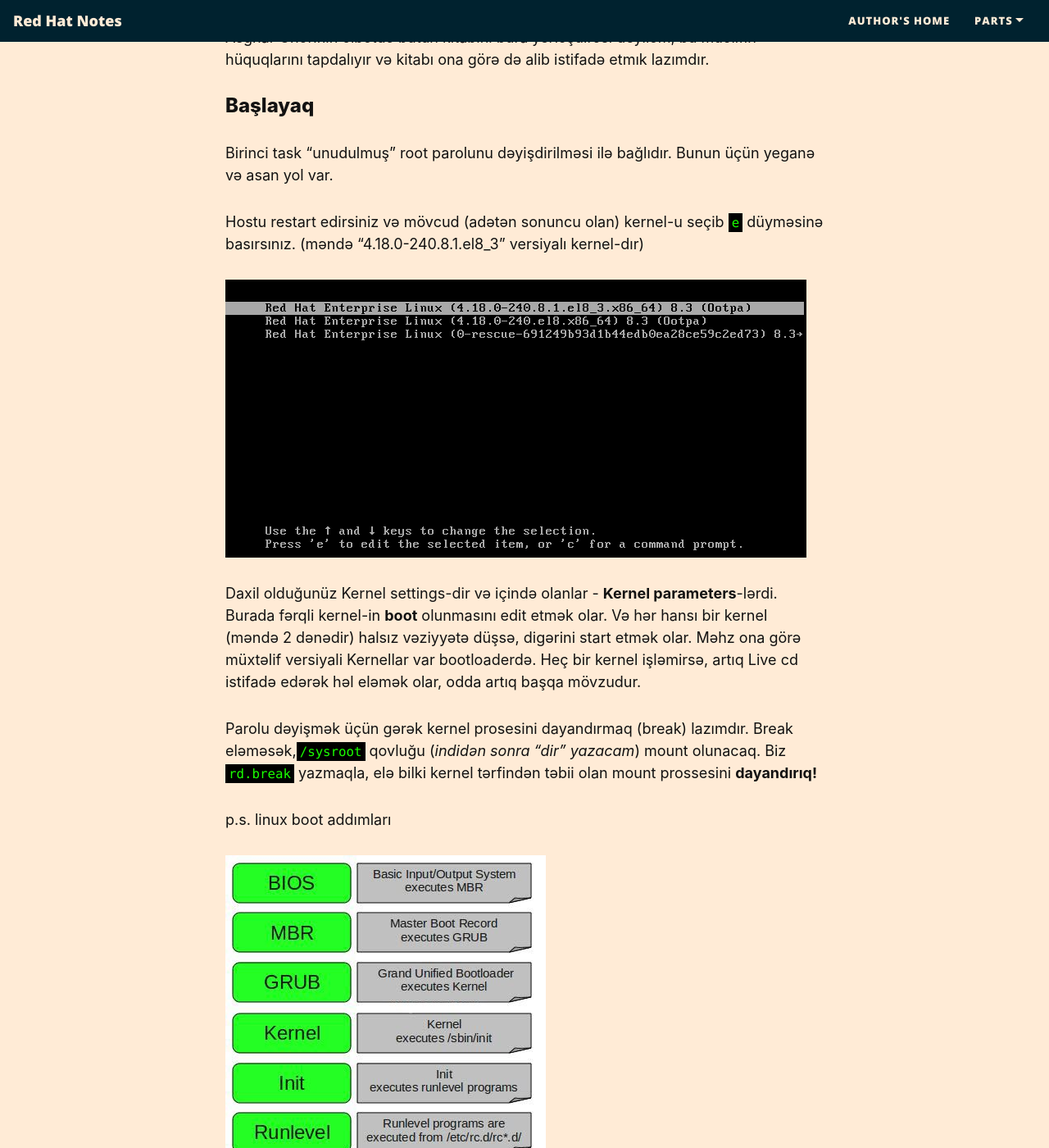
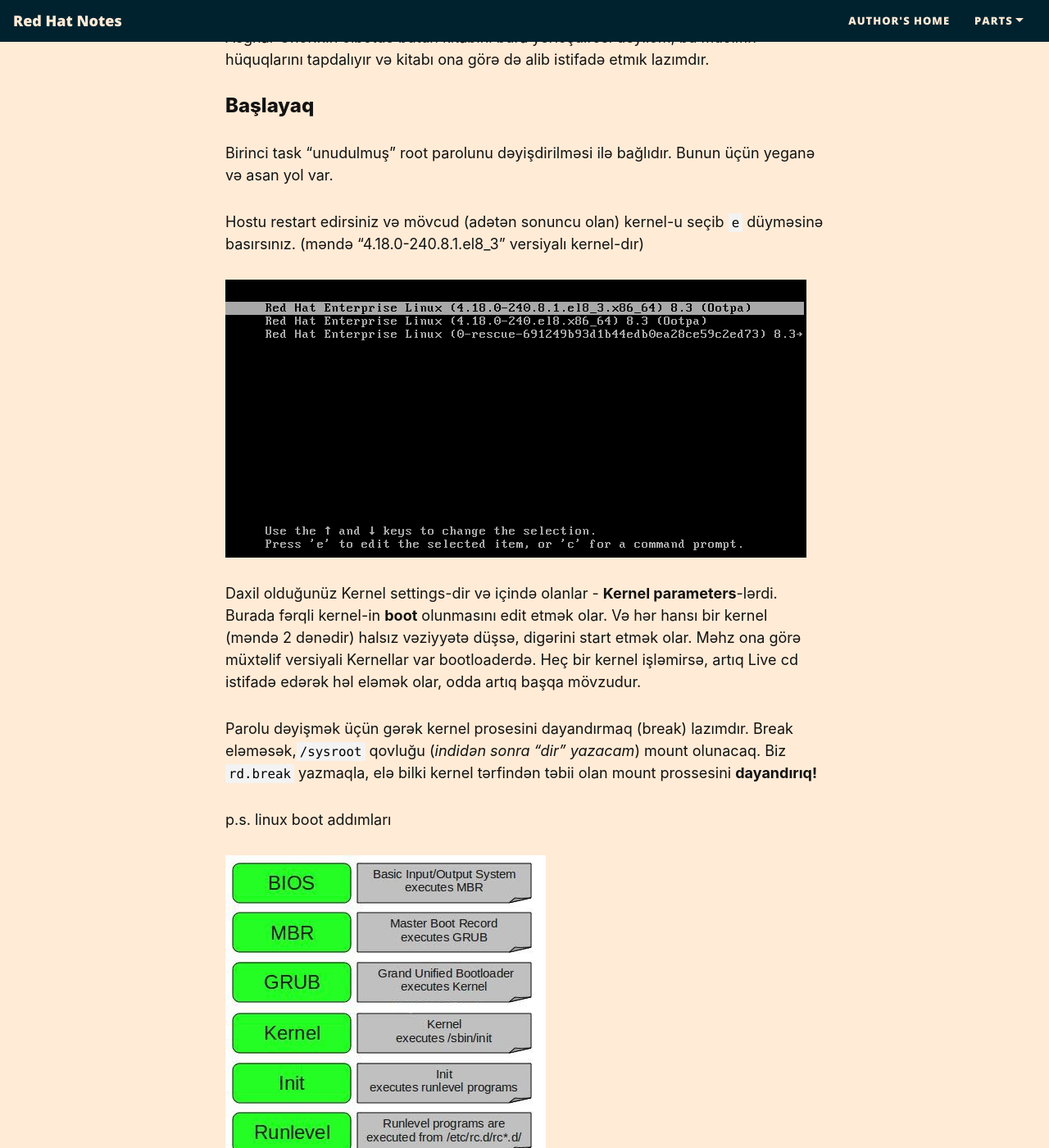
Before and after one commit to DrMohmX/takeanote, a Jekyll site: the page built from _posts/2020-12-31-Change-Root-Password.md, in a window 1280 px wide and 1400 px high, scrolled down 1092 px. Shown: the whole window at 82% size. Built offline with Jekyll 4.4.1, drawn with Linux system fonts in a browser that asks for light colours; nearby versions of some CDN libraries; comment, search, counter and statistics services are not loaded.

Commit message:
article-added

```diff
--- a/assets/css/beautifuljekyll.css
+++ b/assets/css/beautifuljekyll.css
@@ -879,8 +879,8 @@
 
 code {
   padding: 0.125rem 0.25rem;
-  color: #1aff00;
-  background-color: #000000;
+  color: #000000;
+  background-color: #f3f3f3;
   border-radius: 0rem;
 }
 
```
